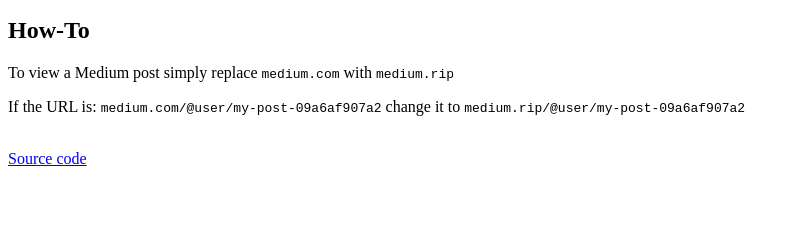
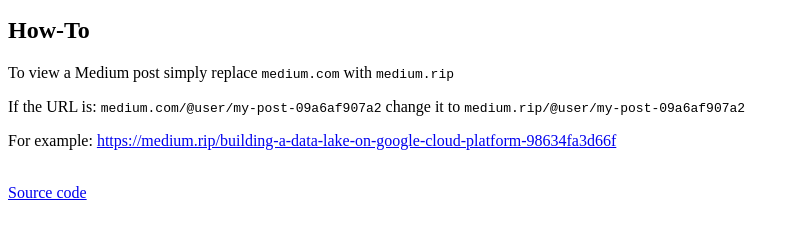
Before and after one commit to SphericalKat/medium.rip, a website built with Vite: page frontend/index.html in a window 1280 px wide. Shown: the part 97-336 px from the top of the page, without its empty margins (0-799 px from the left). Built offline with nearby package versions, Linux system fonts and the light colour scheme.

Commit message:
feat(index): add an example URL
Signed-off-by: Sphericalkat <amolele@gmail.com>

```diff
--- a/frontend/index.html
+++ b/frontend/index.html
@@ -35,6 +35,7 @@
                     class="highlight">medium.rip</code></p>
             <p>If the URL is: <code><span class="">medium.com</span>/@user/my-post-09a6af907a2</code> change it
                 to <code><span class="">medium.rip</span>/@user/my-post-09a6af907a2</code></p>
+            <p>For example: <a href="https://medium.rip/building-a-data-lake-on-google-cloud-platform-98634fa3d66f">https://medium.rip/building-a-data-lake-on-google-cloud-platform-98634fa3d66f</a></p>
         </section>
 
         <br>
```
